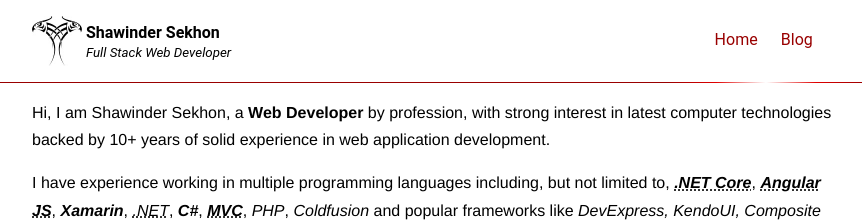
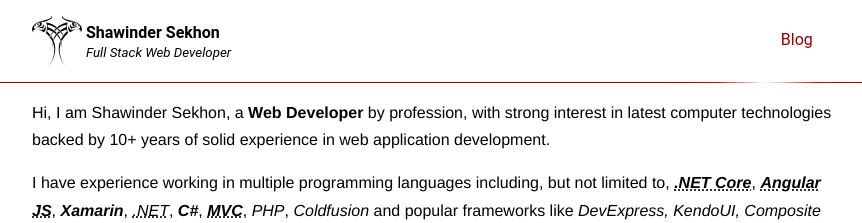
Before and after one commit to shawinder/shawinder.github.io, a Jekyll site: the page built from index.html, in a window 1280 px wide. Shown: the top 223 px of the page, without its empty margins (208-1070 px from the left). Built offline with Jekyll 4.4.1, drawn with Linux system fonts in a browser that asks for light colours; nearby versions of some CDN libraries.

Commit message:
Update index.html

```diff
--- a/index.html
+++ b/index.html
@@ -1,6 +1,7 @@
 ---
 layout: master
 title: Web Developer
+nav_about: class="selected" style="display:none;"
 ---
 <section class="about-me inner" itemscope="" itemtype="http://data-vocabulary.org/Person">
   <a itemprop="url" href="/"></a>
```
